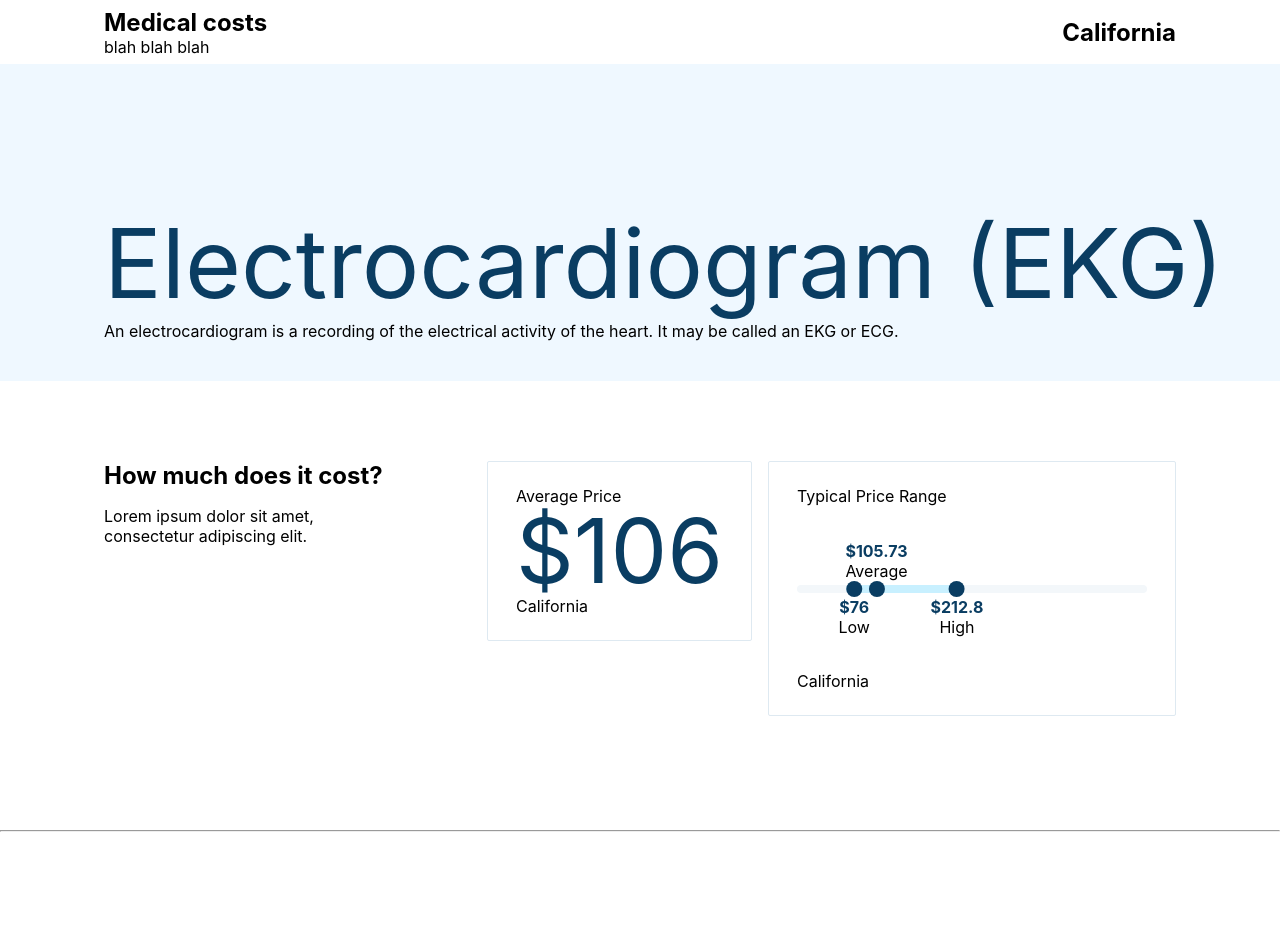
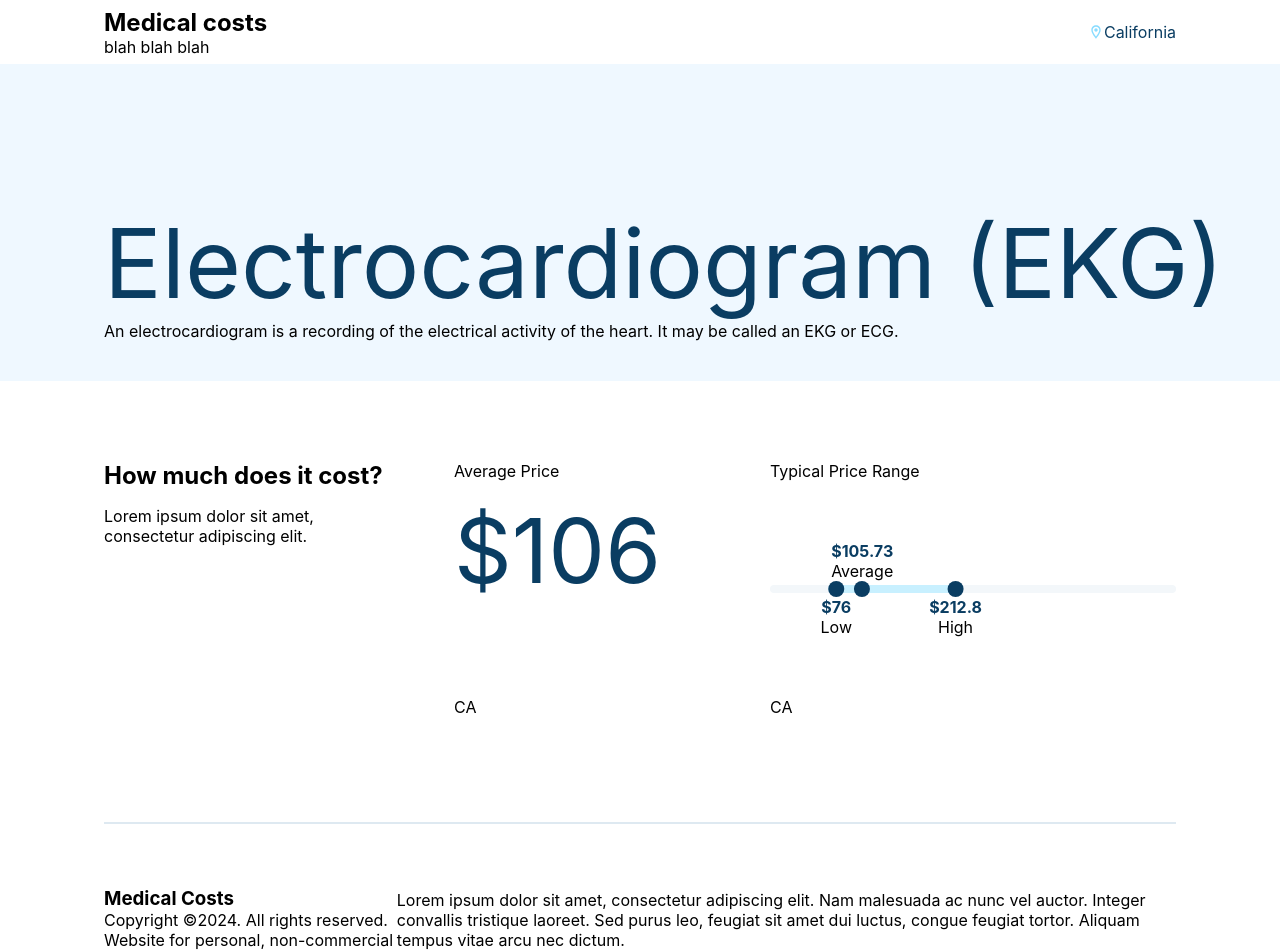
Before and after one commit to csdiehl/healthcare-costs, a React (Create React App) app: page / in a window 1280 px wide. Shown: the top 951 px of the page. Built offline with nearby package versions, Linux system fonts and the light colour scheme.

Commit message:
finish layout

```diff
--- a/src/App.css
+++ b/src/App.css
@@ -5,7 +5,8 @@ body {
 
 p,
 h1,
-h2 {
+h2,
+h3 {
   margin: 0;
   padding: 0;
 }
--- a/src/App.js
+++ b/src/App.js
@@ -9,6 +9,15 @@ import { max } from "d3-array"
 
 const Container = styled.div`
   margin: 0 auto;
+  width: 100%;
+`
+
+const Line = styled.div`
+  margin: 0 104px;
+  height: 2px;
+  width: calc(100% - 208px);
+  background: #dee9f1;
+  box-sizing: border-box;
 `
 
 const STATE = "CA"
@@ -26,7 +35,7 @@ function App() {
       <NavBar />
       <Hero />
       {data && <MainSection data={data} />}
-      <hr />
+      <Line />
       <Footer />
     </Container>
   )
@@ -52,6 +61,7 @@ function formatData(costs, labels, state, procedure) {
     description: label_detailed,
     costs: [+percent25, +percent50, +percent75],
     max: +maxPrice,
+    location: state,
   }
 }
 
--- a/src/components/Footer.js
+++ b/src/components/Footer.js
@@ -4,12 +4,34 @@ import styled from "styled-components"
 const Container = styled.section`
   width: 100%;
   height: 218px;
-  padding: 0 0 72px;
+  padding: 64px 104px 72px;
   box-sizing: border-box;
+  display: flex;
+  align-items: flex-end;
 `
 
 const Footer = (props) => {
-  return <Container></Container>
+  return (
+    <Container>
+      <div>
+        <h3>Medical Costs</h3>
+        <p>
+          Copyright ©2024. All rights reserved. Website for personal,
+          non-commercial use only.
+        </p>
+      </div>
+
+      <div>
+        <p>
+          Lorem ipsum dolor sit amet, consectetur adipiscing elit. Nam malesuada
+          ac nunc vel auctor. Integer convallis tristique laoreet. Sed purus
+          leo, feugiat sit amet dui luctus, congue feugiat tortor. Aliquam
+          tempus vitae arcu nec dictum.
+        </p>
+        <p>Email us</p>
+      </div>
+    </Container>
+  )
 }
 
 export default Footer
--- a/src/components/MainSection.js
+++ b/src/components/MainSection.js
@@ -7,8 +7,8 @@ const Container = styled.section`
   height: 441px;
   padding: 80px 104px;
   box-sizing: border-box;
-  display: flex;
-  justify-content: space-between;
+  display: grid;
+  grid-template-columns: 350px minmax(0, 1fr);
 `
 
 const BigNumber = styled.h2`
@@ -29,21 +29,10 @@ const TextWrapper = styled.div`
 `
 
 const MainContent = styled.div`
-  display: flex;
-  align-items: flex-start;
-  gap: 16px;
-`
-
-const DataVizCard = styled.div`
-  display: flex;
-  padding: 24px 28px;
-  flex-direction: column;
-  justify-content: center;
-  align-items: flex-start;
-  flex: 1 0 0;
-  box-sizing: border-box;
-  border-radius: 2px;
-  border: 1px solid #dee9f1;
+  display: grid;
+  grid-template-columns: 300px 1fr;
+  grid-template-rows: auto auto auto;
+  grid-column-gap: 16px;
 `
 
 const MainSection = ({ data }) => {
@@ -56,16 +45,12 @@ const MainSection = ({ data }) => {
         </TextWrapper>
       </div>
       <MainContent>
-        <DataVizCard>
-          <p>Average Price</p>
-          <BigNumber>$106</BigNumber>
-          <p>California</p>
-        </DataVizCard>
-        <DataVizCard>
-          <p>Typical Price Range</p>
-          <RangeChart data={data.costs} maxValue={data.max} />
-          <p>California</p>
-        </DataVizCard>
+        <p>Average Price</p>
+        <p>Typical Price Range</p>
+        <BigNumber>$106</BigNumber>
+        <RangeChart data={data.costs} maxValue={data.max} />
+        <p>{data.location}</p>
+        <p>{data.location}</p>
       </MainContent>
     </Container>
   )
--- a/src/components/NavBar.js
+++ b/src/components/NavBar.js
@@ -24,6 +24,14 @@ const Description = styled.div`
   height: ${navHeight}px;
 `
 
+const Place = styled.h3`
+  color: #0a3d62;
+  font-size: 16px;
+  font-style: normal;
+  font-weight: 400;
+  line-height: 100%;
+`
+
 const NavBar = (props) => {
   return (
     <Container>
@@ -33,7 +41,15 @@ const NavBar = (props) => {
           <p>blah blah blah</p>
         </Description>
 
-        <h2>California</h2>
+        <div style={{ display: "flex", alignItems: "flex-end" }}>
+          <img
+            width={16}
+            height={16}
+            alt="location icon"
+            src="./location.svg"
+          ></img>
+          <Place>California</Place>
+        </div>
       </Text>
     </Container>
   )
--- a/src/components/RangeChart.js
+++ b/src/components/RangeChart.js
@@ -2,7 +2,6 @@ import React from "react"
 import styled from "styled-components"
 
 const Container = styled.div`
-  min-width: 350px;
   width: 100%;
   height: 165px;
   display: flex;
```
Also changed, not shown: public/location.svg (added).
